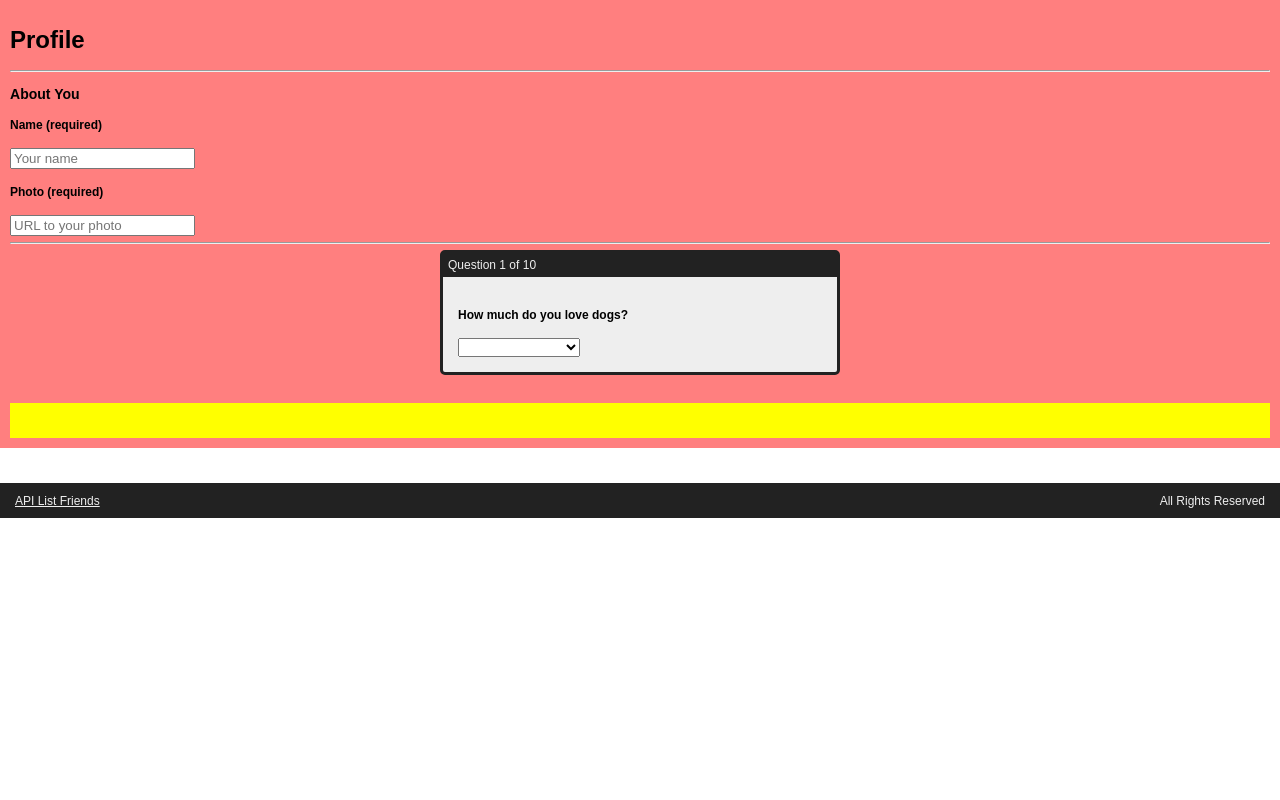
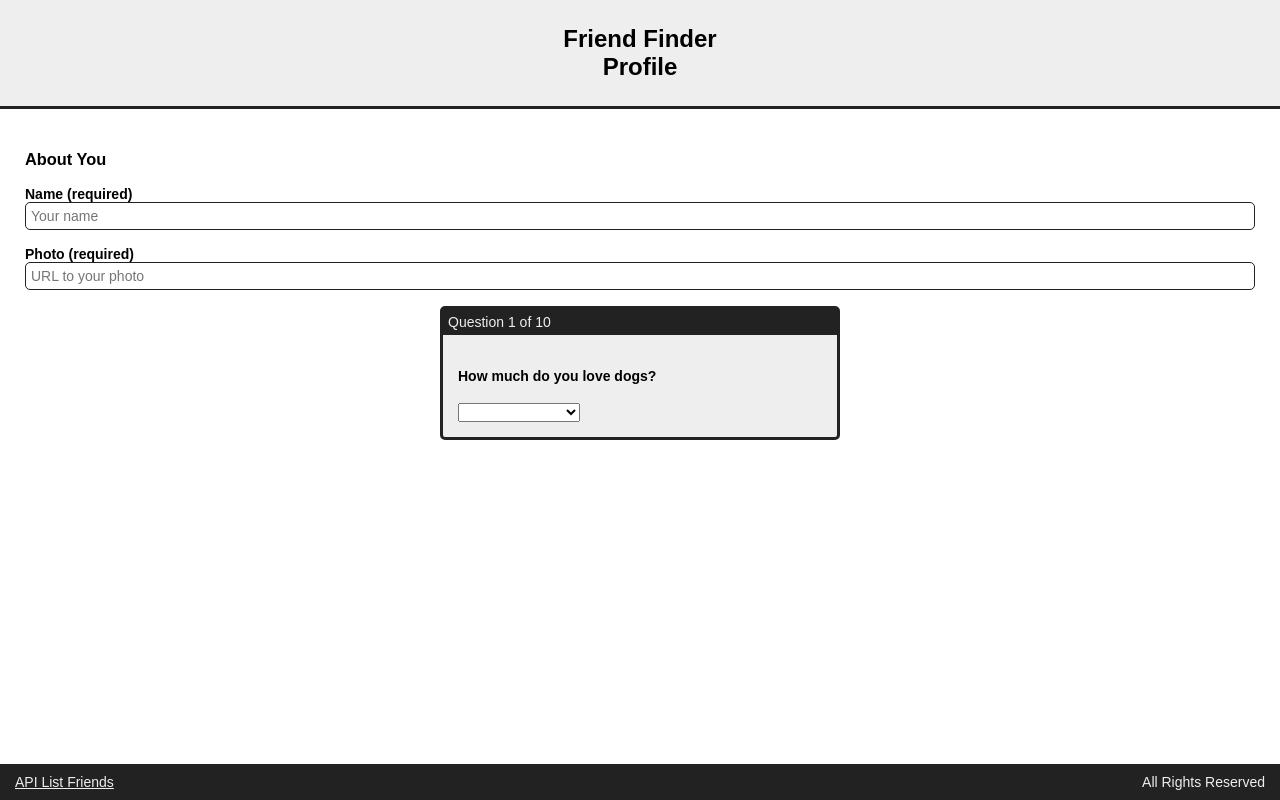
Before and after one commit to bmccutchanjr/Friend-Finder, a website: page app/public/survey.html in a window 1280 px wide. Drawn offline with nearby package versions, Linux system fonts and the light colour scheme.

Commit message:
styled the pages

```diff
--- a/app/public/style.css
+++ b/app/public/style.css
@@ -6,15 +6,29 @@
 {   --bg-color: #eeeeee;
     --brd-color: #222222;
     --color: black;
-    --font-size: 12px;
+    --font-size: 14px;
 }
 
 body
-{   /* background: blue; */
-    font-family: sans-serif;
+{   font-family: sans-serif;
     font-size:  var(--font-size);
     margin: 0px;
     padding: 0px;
+}
+
+header
+{   background: var(--bg-color);
+    border-bottom: 3px solid var(--brd-color);
+    color: black;
+    font-weight: bold;
+    height: 50vh;
+    padding-bottom: 10vh;
+    padding-left: 10vw;
+    padding-right: 10vw;
+    padding-top: 10vh;
+    position: relative;
+    text-align: center;
+    width: 100%;
 }
 
 a
@@ -28,6 +42,70 @@ a:visited
 {   color: var(--bg-color);
 }
 
+/*                                      */
+/* style specific to home page          */
+/*                                      */
+
+.home-h1
+{   font-size: 48px;
+    margin-top: 0px;
+}
+
+.button-wrapper
+{   bottom: 10vh;
+    position: absolute;
+    width: 80vw;
+}
+
+.button-div
+{   display: flex;
+    justify-content: space-between;
+    margin: 0px auto;
+    width: 400px;
+}
+
+.button-div button
+{   background: #000088;
+    border: 1px solid #000088;
+    border-radius: 5px;
+    color: #eeeeff;
+    font-size: 20px;
+    padding: 5px;
+    text-align: center;
+    width: 49%;
+}
+
+.button-div button:hover
+{   background: var(--bg-color);
+    color: var(--brd-color);
+}
+
+/*                                      */
+/* style specific to survey page        */
+/*                                      */
+
+.survey-header
+{   font-size: 24px;
+    height: auto;
+    justify-content: left;
+    padding: 25px;
+}
+
+.survey-main
+{   padding: 25px;
+}
+
+.prompt-text
+{   font-weight: bold;
+}
+
+.text-input
+{   border: 1px solid var(--brd-color);
+    border-radius: 5px;
+    font-size: var(--font-size);
+    padding: 5px;
+    width: 100%;
+}
 .question-div
 {   background: var(--bg-color);
     border: 3px solid var(--brd-color);
@@ -47,37 +125,10 @@ a:visited
 {   padding: 15px;
 }
 
-.question-div .button-div
-{   display: flex;
-    justify-content: space-between;
-    padding: 5px;
-}
-
-.button-div button
-{   /* background: var(--brd-color); */
-    /* border: 1px solid var(--brd-color); */
-    background: #000088;
+.submit-button
+{   background: #000088;
     border: 1px solid #000088;
     border-radius: 3px;
-    /* color: var(--bg-color); */
-    color: #eeeeff;
-    justify-content: center;
-    padding: 5px;
-    width: 49%;
-}
-
-.button-div button:hover
-{   background: var(--bg-color);
-    color: var(--brd-color);
-}
-
-.submit-button
-{   /* background: var(--brd-color); */
-    /* border: 1px solid var(--brd-color); */
-    background: #000088;
-    border: 1px solid #000088;
-    border-radius: 3px;
-    /* color: var(--bg-color); */
     color: #eeeeff;
     display: none;
     justify-content: center;
@@ -114,28 +165,23 @@ a:visited
 /* style specific to sticky footer      */
 /*                                      */
 
-body
+body, html
 {   height: 100%;
+}
+
+.wrapper
+{   height: auto;
+    margin-bottom: -36px;
     min-height: 100%;
 }
 
-.wrapper
-{   background: rgba(255, 0, 0, 0.5);
-    margin-bottom: 35px;
-    min-height: 100%;
-    padding: 10px;
-}
-
 .push
-{   background: yellow;
-    height: 35px;
+{   height: 36px;
 }
 
 footer
 {   background: var(--brd-color);
-    border-top: 1px solid var(--brd-color);
     color: var(--bg-color);
-    height: 35px;
     padding: 10px;
     padding-left: 15px;
     padding-right: 15px;
--- a/app/public/survey.html
+++ b/app/public/survey.html
@@ -6,33 +6,29 @@
               content="width=device-width, initial-scale=1.0">
         <title>Friend Finder</title>
 
-        <!-- <link rel="stylesheet" href="https://maxcdn.bootstrapcdn.com/bootstrap/3.3.6/css/bootstrap.min.css"> -->
-        <!-- <script src="https://maxcdn.bootstrapcdn.com/bootstrap/3.3.6/js/bootstrap.min.js"></script> -->
-        <!-- <link rel="stylesheet" href="https://maxcdn.bootstrapcdn.com/font-awesome/4.6.1/css/font-awesome.min.css"> -->
-        <!-- <link rel="stylesheet" href="https://cdnjs.cloudflare.com/ajax/libs/chosen/1.5.1/chosen.css"> -->
-        <!-- <script src="https://cdnjs.cloudflare.com/ajax/libs/chosen/1.5.1/chosen.jquery.min.js"></script> -->
-
-        <link href="style.css"
-              rel="stylesheet"
-              type="text/css">
+        <link href="style.css" rel="stylesheet" type="text/css">
         <style>
         </style>
     </head>
 
     <body>
         <div class="wrapper">
-            <h1>Profile</h1>
+            <header class="survey-header">
+                Friend Finder<br>Profile
+            </header>
 
-            <hr>
+            <!-- <hr> -->
+            <main class="survey-main">
+                <h3>About You</h3>
+                <label for="name" class="prompt-text" id="name-label">Name (required)</label>
+                <input class="text-input" id="name" type="input" placeholder="Your name" required>
+                <br>
+                <br>
 
-            <h3>About You</h3>
-            <h4 class="prompt-text" id="name-label">Name (required)</h4>
-            <input class="text-input" id="name" type="input" placeholder="Your name" required>
-
-            <h4 class="prompt-text" id="photo-label">Photo (required)</h4>
+                <label for="photo" class="prompt-text" id="photo-label">Photo (required)</label>
                 <input class="text-input" id="photo" type="text" placeholder="URL to your photo" required>
-
-            <hr>
+                <br>
+                <br>
 
                 <div class="question-div" which=0 unanswered="true">
                     <div class="question-header">Question 1 of 10</div>
@@ -191,6 +187,7 @@
                 <div class="response">
                     <div class="response-data"></div>
                 </div>
+            </main>
             <div class="push"></div>
         </div>
 
```
Also changed, not shown: app/public/home.html (+20 -8 lines). Lines whose indentation alone changed are shown as unchanged.
